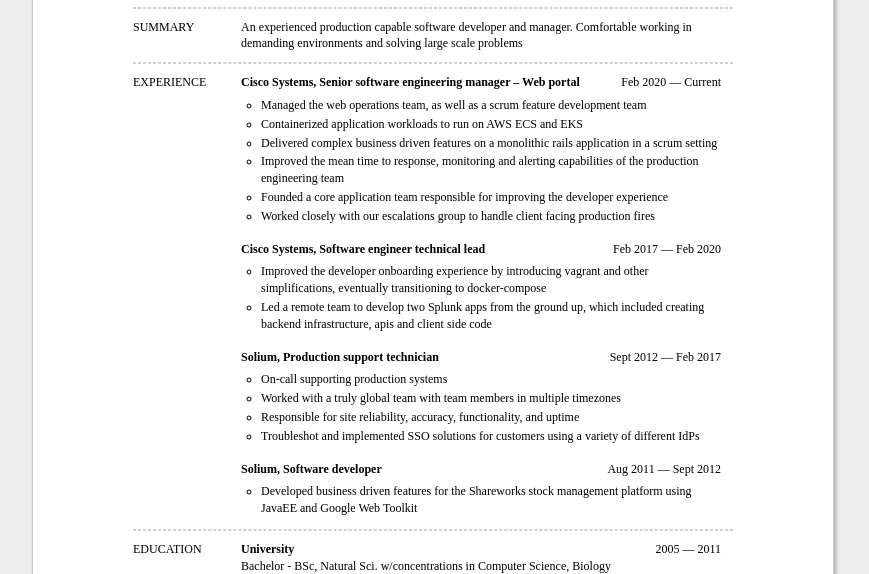
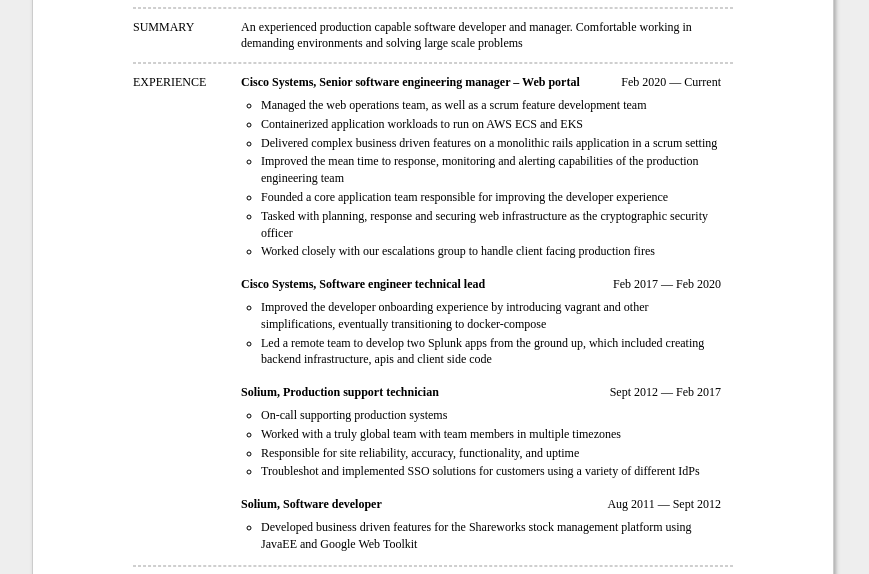
Before and after one commit to samsonnguyen/resume, a plain HTML site: page index.html in a window 1280 px wide. Shown: the part 186-760 px from the top of the page, without its empty margins (207-1076 px from the left). Drawn offline with Linux system fonts and the light colour scheme.

Commit message:
Deploying to gh-pages from @ samsonnguyen/resume@f87a6b415bb5caeb5287d1df06d20983bfc5eef4 🚀

```diff
--- a/index.html
+++ b/index.html
@@ -224,6 +224,7 @@
 	        <li>Delivered complex business driven features on a monolithic rails application in a scrum setting</li>
 	        <li>Improved the mean time to response, monitoring and alerting capabilities of the production engineering team</li>
 	        <li>Founded a core application team responsible for improving the developer experience</li>
+	        <li>Tasked with planning, response and securing web infrastructure as the cryptographic security officer</li>
 	        <li>Worked closely with our escalations group to handle client facing production fires</li>
 	      </ul>
 	      <div class='separator'></div>
```
Also changed, not shown: 1 other file.
